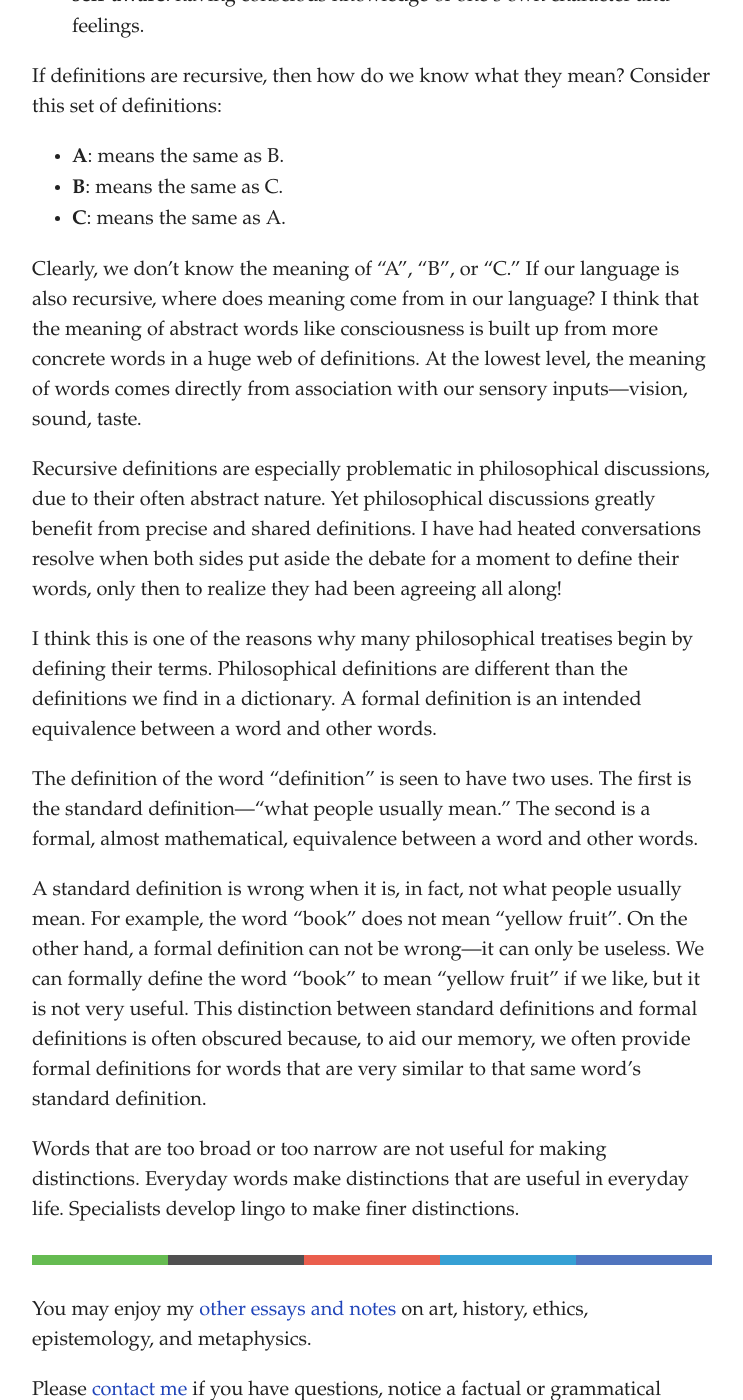
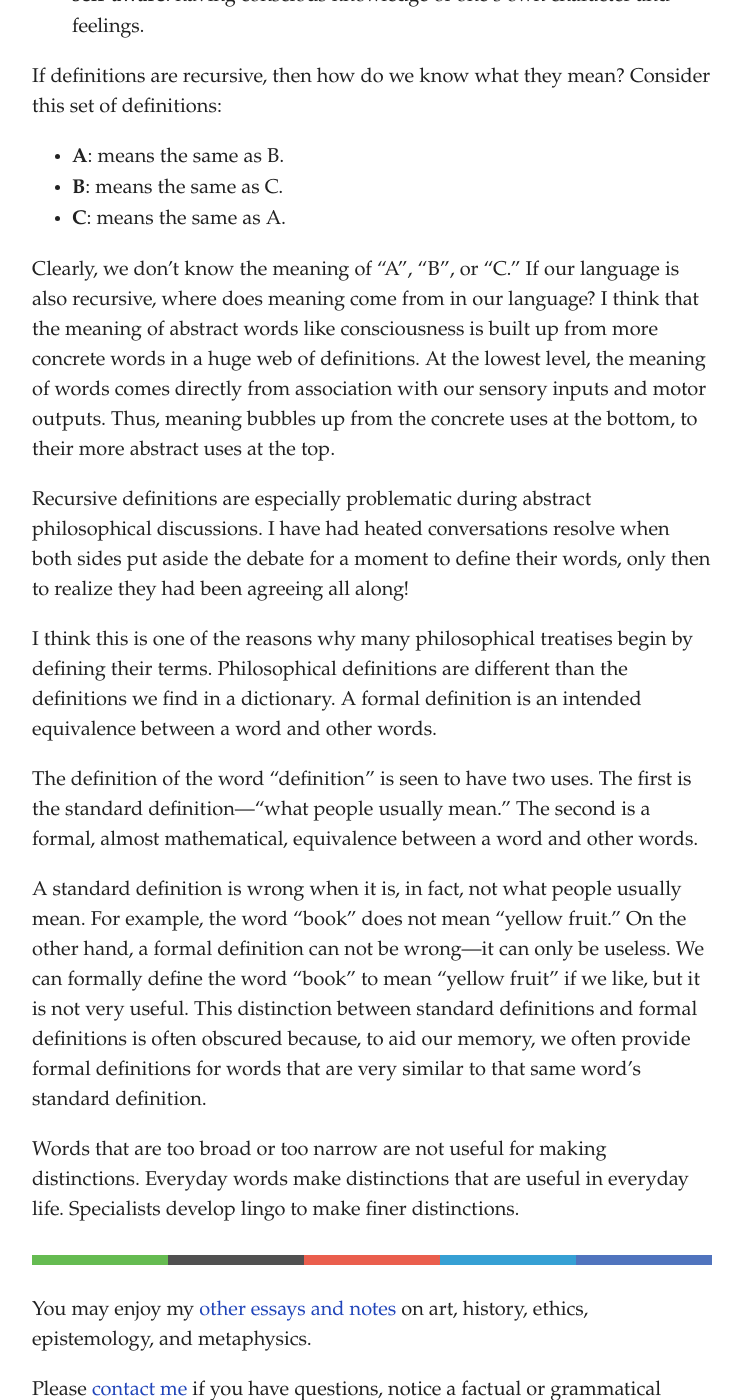
Before and after one commit to artsandmetaphysics/goodlifeodyssey, a Jekyll site: the page built from _essays/on-definitions.md, in a window 1280 px wide and 1400 px high, scrolled down 915 px. Shown: the whole window, without its empty margins (268-1011 px from the left). Built offline with Jekyll 4.4.1, drawn with Linux system fonts in a browser that asks for light colours; some of the changed text lies outside the part shown.

Commit message:
Clean up definitions essay a bit

```diff
--- a/_essays/on-definitions.md
+++ b/_essays/on-definitions.md
@@ -34,14 +34,14 @@ If definitions are recursive, then how do we know what they mean?  Consider this
 - **B**: means the same as C.
 - **C**: means the same as A.
 
-Clearly, we don't know the meaning of "A", "B", or "C."  If our language is also recursive, where does meaning come from in our language?  I think that the meaning of abstract words like consciousness is built up from more concrete words in a huge web of definitions.  At the lowest level, the meaning of words comes directly from association with our sensory inputs---vision, sound, taste.
+Clearly, we don't know the meaning of "A", "B", or "C."  If our language is also recursive, where does meaning come from in our language?  I think that the meaning of abstract words like consciousness is built up from more concrete words in a huge web of definitions.  At the lowest level, the meaning of words comes directly from association with our sensory inputs and motor outputs.  Thus, meaning bubbles up from the concrete uses at the bottom, to their more abstract uses at the top.
 
-Recursive definitions are especially problematic in philosophical discussions, due to their often abstract nature.  Yet philosophical discussions greatly benefit from precise and shared definitions.  I have had heated conversations resolve when both sides put aside the debate for a moment to define their words, only then to realize they had been agreeing all along!
+Recursive definitions are especially problematic during abstract philosophical discussions.  I have had heated conversations resolve when both sides put aside the debate for a moment to define their words, only then to realize they had been agreeing all along!
 
 I think this is one of the reasons why many philosophical treatises begin by defining their terms.  Philosophical definitions are different than the definitions we find in a dictionary.  A formal definition is an intended equivalence between a word and other words.
 
 The definition of the word "definition" is seen to have two uses.  The first is the standard definition---"what people usually mean."  The second is a formal, almost mathematical, equivalence between a word and other words.
 
-A standard definition is wrong when it is, in fact, not what people usually mean.  For example, the word "book" does not mean "yellow fruit".  On the other hand, a formal definition can not be wrong---it can only be useless.  We can formally define the word "book" to mean "yellow fruit" if we like, but it is not very useful.  This distinction between standard definitions and formal definitions is often obscured because, to aid our memory, we often provide formal definitions for words that are very similar to that same word's standard definition.
+A standard definition is wrong when it is, in fact, not what people usually mean.  For example, the word "book" does not mean "yellow fruit."  On the other hand, a formal definition can not be wrong---it can only be useless.  We can formally define the word "book" to mean "yellow fruit" if we like, but it is not very useful.  This distinction between standard definitions and formal definitions is often obscured because, to aid our memory, we often provide formal definitions for words that are very similar to that same word's standard definition.
 
 Words that are too broad or too narrow are not useful for making distinctions.  Everyday words make distinctions that are useful in everyday life.  Specialists develop lingo to make finer distinctions.
```
Also changed, not shown: other parts of _essays/on-definitions.md (+1 -1 lines).
